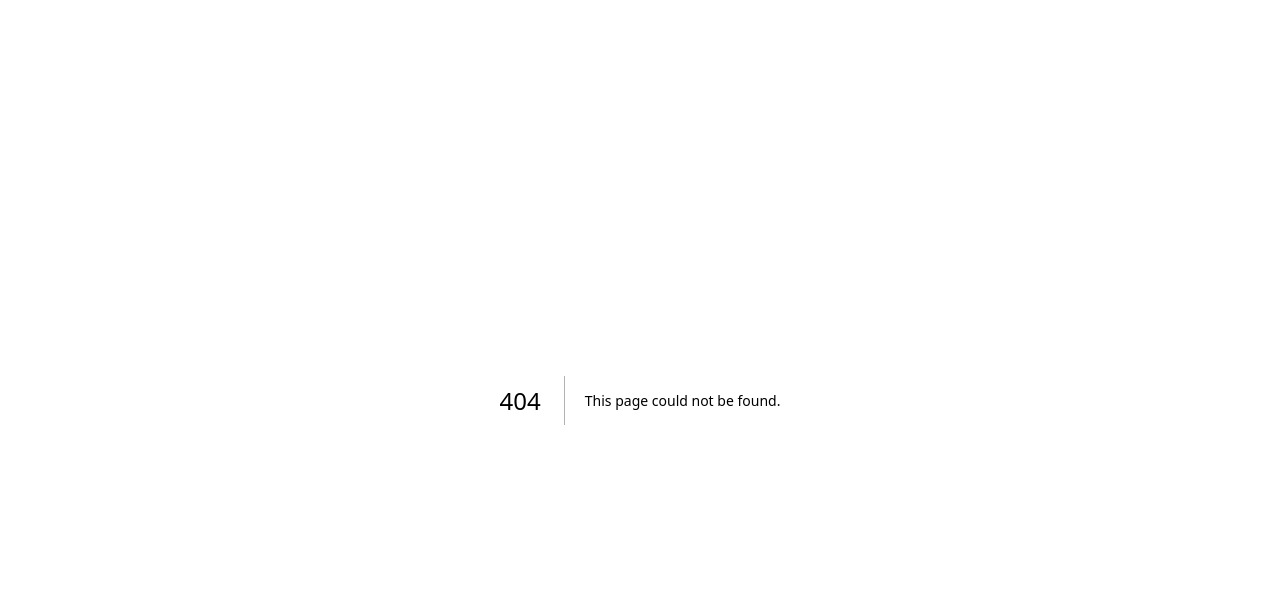
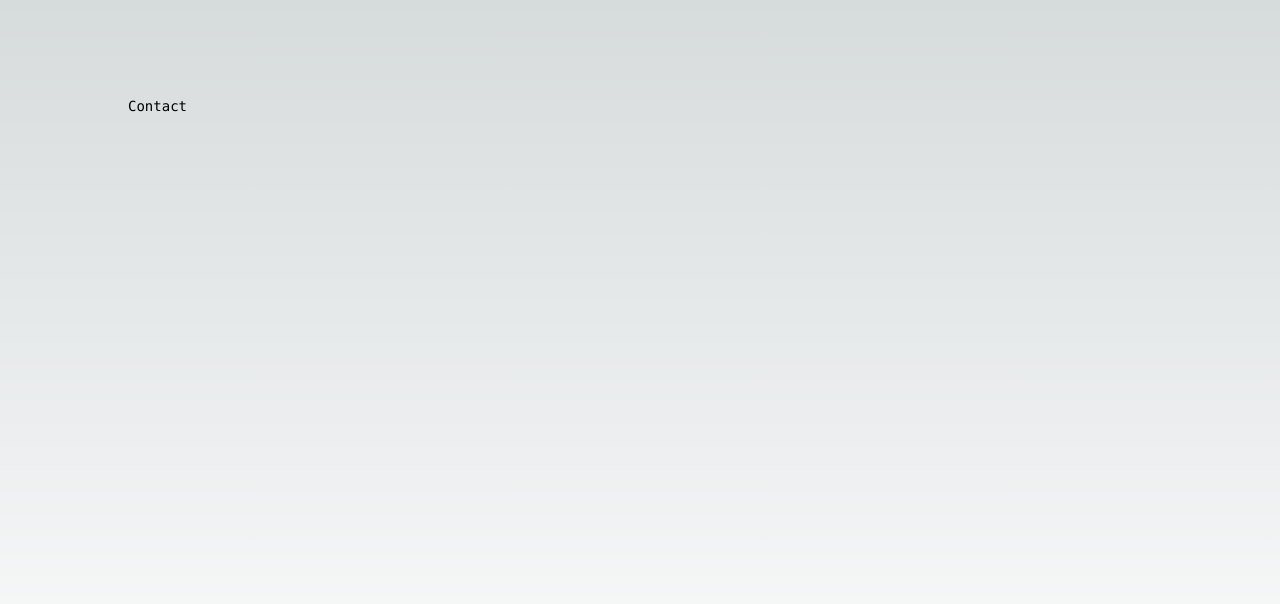
Before and after one commit to max-geller/portfolio, a Next.js app: page /contact in a window 1280 px wide. Before the commit this address had no page. Shown: the top 604 px of the page. Built offline with nearby package versions, Linux system fonts and the light colour scheme.

Commit message:
configuring initial pages

```diff
--- /dev/null
+++ b/app/contact/page.tsx
@@ -0,0 +1,9 @@
+export default function Contact() {
+  return (
+    <main className="flex min-h-screen flex-col items-center justify-between p-24">
+      <div className="z-10 max-w-5xl w-full items-center justify-between font-mono text-sm lg:flex">
+        <p>Contact</p>
+      </div>
+    </main>
+  );
+}
--- /dev/null
+++ b/app/game/page.tsx
@@ -0,0 +1,9 @@
+export default function Game() {
+  return (
+    <main className="flex min-h-screen flex-col items-center justify-between p-24">
+      <div className="z-10 max-w-5xl w-full items-center justify-between font-mono text-sm lg:flex">
+        <p>Game</p>
+      </div>
+    </main>
+  );
+}
--- /dev/null
+++ b/app/resume/page.tsx
@@ -0,0 +1,9 @@
+export default function Resume() {
+  return (
+    <main className="flex min-h-screen flex-col items-center justify-between p-24">
+      <div className="z-10 max-w-5xl w-full items-center justify-between font-mono text-sm lg:flex">
+        <p>Resume</p>
+      </div>
+    </main>
+  );
+}
```
Also changed, not shown: 1 other file (tests, documents, lock files or other folders).
